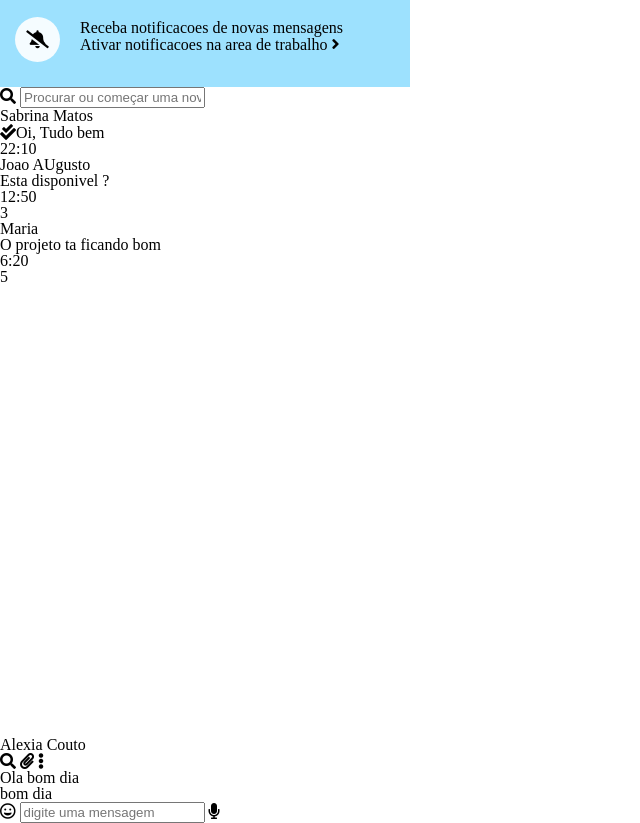
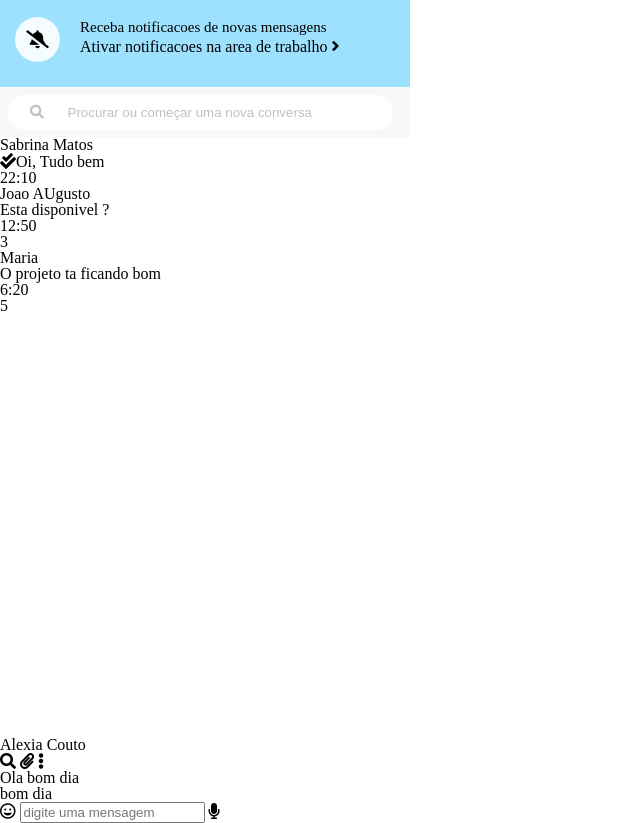
Before and after one commit to kinishii1/whatsapp-clone-html-css, a plain HTML site: page index.html in a window 1280 px wide. Shown: the part 63-886 px from the top of the page, without its empty margins (0-640 px from the left). Drawn offline with Linux system fonts and the light colour scheme.

Commit message:
search section

```diff
--- a/css/style.css
+++ b/css/style.css
@@ -69,3 +69,47 @@
   top: 20px;
   left: 15px;
 }
+
+.notification-container p {
+  margin: 0;
+}
+
+.notification-container .receive-notification {
+  font-size: 15px;
+  margin-bottom: 3px;
+}
+
+
+/* search container */
+
+.search-container {
+  height: 50px;
+  width: 100%;
+  padding-left: 7.5px;
+  padding-top: 7.5px;
+  background-color: #f8f8f8;
+  position: relative;
+  color: #bdc1c3;
+  box-sizing: border-box;
+}
+
+#contact-search {
+	position: absolute;
+	left: 30px;
+	top: 18px;
+	font-size: 14px;
+}
+
+#search {
+	border: none;
+	height: 35px;
+	width: 385px;
+	padding-left: 60px;
+	border-radius: 17.5px;
+	background-color: #FFF;
+	box-sizing: border-box;
+}
+
+#search::placeholder {
+  color:#bdc1c3;
+}
```
